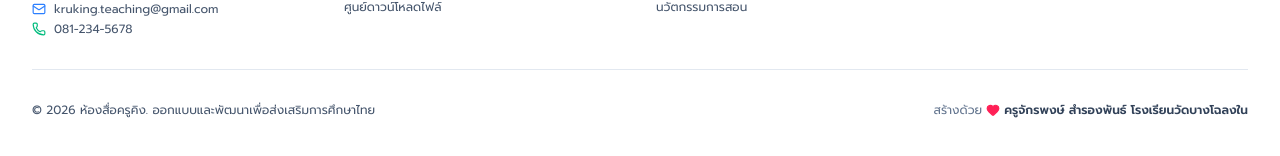
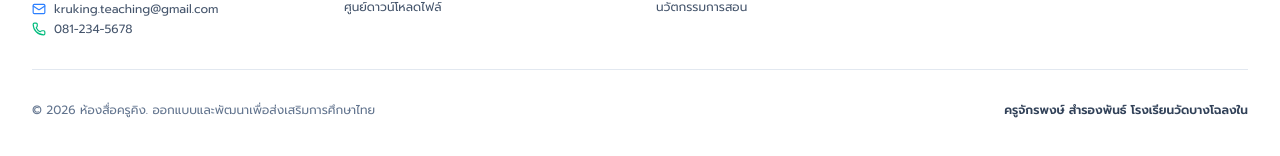
Before and after one commit to nasdking123/kruking, a Next.js app: page / in a window 1280 px wide. Shown: the part 1645-1801 px from the top of the page. Built offline with nearby package versions, Linux system fonts and the light colour scheme; no server answers; the database is empty.

Commit message:
fix(footer): remove tech stack text and display clean teacher attribution

```diff
--- a/src/components/public/footer.tsx
+++ b/src/components/public/footer.tsx
@@ -1,6 +1,5 @@
-import React from 'react';
 import Link from 'next/link';
-import { BookOpen, Heart, Mail, Phone, ExternalLink } from 'lucide-react';
+import { BookOpen, Mail, Phone, ExternalLink } from 'lucide-react';
 
 export function PublicFooter() {
   return (
@@ -73,11 +72,9 @@ export function PublicFooter() {
           </div>
         </div>
 
-        <div className="pt-8 border-t border-slate-200 dark:border-slate-800 flex flex-col sm:flex-row items-center justify-between gap-4 text-xs">
+        <div className="pt-8 border-t border-slate-200 dark:border-slate-800 flex flex-col sm:flex-row items-center justify-between gap-4 text-xs text-slate-500">
           <p>© 2026 ห้องสื่อครูคิง. ออกแบบและพัฒนาเพื่อส่งเสริมการศึกษาไทย</p>
-          <div className="flex items-center gap-1 text-slate-500">
-            <span>สร้างด้วย</span>
-            <Heart className="w-3.5 h-3.5 text-rose-500 fill-rose-500 inline" />
+          <div className="flex items-center gap-1.5">
             <span className="font-semibold text-slate-700 dark:text-slate-300">ครูจักรพงษ์ สำรองพันธ์ โรงเรียนวัดบางโฉลงใน</span>
           </div>
         </div>
```
